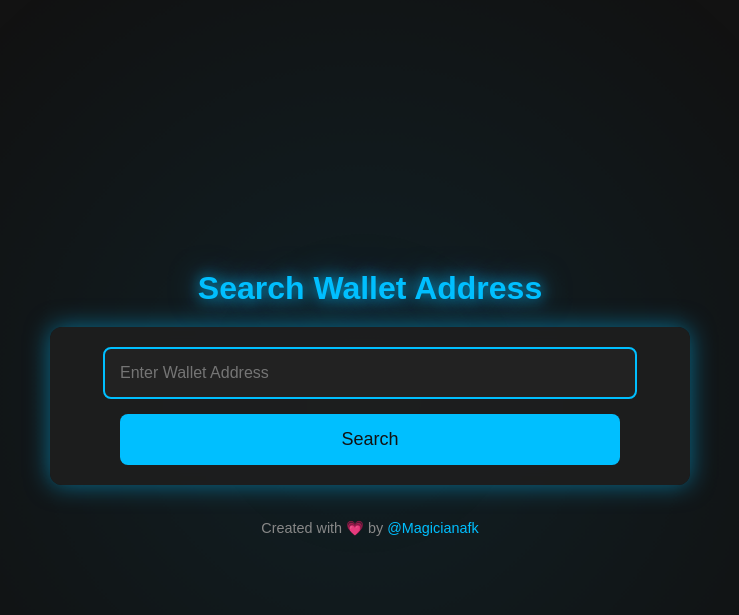
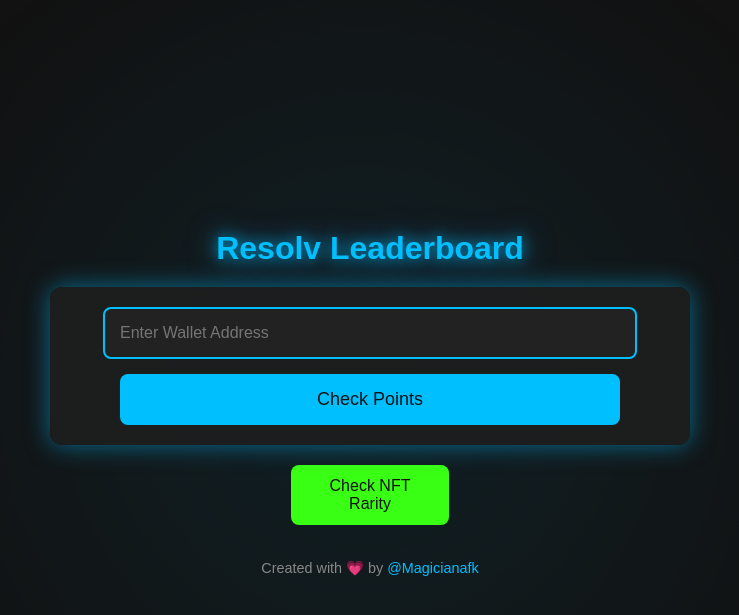
Before and after one commit to Magicianhax/flask-app, a Flask app: page / in a window 1280 px wide. Shown: the top 615 px of the page, without its empty margins (270-1009 px from the left). Run offline with Flask 3, Linux system fonts and the light colour scheme.

Commit message:
Updated points and rarity pages with improved UI and link functionality

```diff
--- a/app.py
+++ b/app.py
@@ -1,18 +1,45 @@
-from flask import Flask, request, render_template, jsonify
-import requests  # Ensure requests is imported for API calls
+from flask import Flask, request, render_template
+import requests
+import time
 
 app = Flask(__name__)
 
-# SheetDB API endpoint
+# OpenSea API Key and Collection details
+OPENSEA_API_KEY = "137f08e3f45f431e8065e56fa1251c51"
+CONTRACT_ADDRESS = "0x2E1E87d0A10dd59C332b1C0e8A894b738dF7059E"
+COLLECTION_SLUG = "blueprint-by-resolv"
+TOTAL_NFTS = 1253  # Total number of NFTs in the collection
+
+# SheetDB API Endpoint for Wallet Points
 SHEETDB_URL = "https://sheetdb.io/api/v1/cvb0bvbfw7k2z"
 
-# Helper function for validating and formatting wallet addresses
-def validate_and_format_address(wallet_address):
-    # Placeholder: Replace with actual validation if needed
-    return wallet_address  # Assume valid for now
+# Helper function to fetch NFT metadata
+def fetch_nft_metadata(contract_address, token_id):
+    url = f"https://api.opensea.io/api/v2/chain/arbitrum/contract/{contract_address}/nfts/{token_id}"
+    headers = {
+        "accept": "application/json",
+        "x-api-key": OPENSEA_API_KEY,
+    }
+    response = requests.get(url, headers=headers)
+    if response.status_code == 429:  # Rate limit hit
+        time.sleep(60)
+        return fetch_nft_metadata(contract_address, token_id)
+    if response.status_code == 200:
+        return response.json()
+    else:
+        return None
+
+# Helper function to fetch wallet data
+def fetch_wallet_data():
+    response = requests.get(SHEETDB_URL)
+    if response.status_code == 200:
+        return response.json()
+    else:
+        return None
 
 @app.route("/", methods=["GET"])
 def home():
+    # Render the points-checking homepage
     return render_template("index.html")
 
 @app.route("/search", methods=["POST"])
@@ -20,66 +47,80 @@ def search():
     wallet_address = request.form.get("walletAddress")
 
     if not wallet_address:
+        return render_template("points.html", error="Wallet address is required.", link=None)
+
+    wallet_data = fetch_wallet_data()
+    if not wallet_data:
+        return render_template("points.html", error="Failed to fetch wallet data.", link=None)
+
+    matching_row = next((row for row in wallet_data if row["Address"].lower() == wallet_address.lower()), None)
+    if not matching_row:
         return render_template(
             "points.html",
-            error="Wallet address is required.",
-            link=None
+            error="No address found.",
+            link="https://app.resolv.xyz/ref/magician"
         )
 
-    # Validate and convert the address if needed
-    corrected_address = validate_and_format_address(wallet_address)
+    rank = matching_row.get("Rank", "N/A")
+    points = matching_row.get("Points", "N/A")
 
-    if not corrected_address:
-        return render_template(
-            "points.html",
-            error="Invalid wallet address format.",
-            link=None
-        )
+    return render_template(
+        "points.html",
+        address=wallet_address,
+        rank=rank,
+        points=points,
+        error=None,
+        link=None
+    )
 
-    # Fetch data from SheetDB
-    try:
-        response = requests.get(SHEETDB_URL)
-        if response.status_code != 200:
+@app.route("/nft-rarity", methods=["GET", "POST"])
+def nft_rarity():
+    if request.method == "POST":
+        token_id = request.form.get("tokenId")
+
+        if not token_id:
+            return render_template("nft_rarity.html", error="Token ID is required.")
+
+        metadata = fetch_nft_metadata(CONTRACT_ADDRESS, token_id)
+        if metadata:
+            nft_data = metadata.get("nft", {})
+            traits = nft_data.get("traits", [])
+            rarity_scores = {}
+            total_rarity_score = 0
+
+            if traits:
+                for trait in traits:
+                    trait_type = trait["trait_type"]
+                    value = trait["value"]
+                    count = 10  # Mocked count for testing; replace with actual data
+                    rarity_score = TOTAL_NFTS / count
+                    rarity_scores[f"{trait_type}: {value}"] = rarity_score
+                    total_rarity_score += rarity_score
+
+            rarity = nft_data.get("rarity", {})
+            rank = rarity.get("rank")
+            max_rank = rarity.get("max_rank", TOTAL_NFTS)
+            rarity_percentage = f"Top {round((rank / max_rank) * 100, 2)}%" if rank and max_rank else None
+
             return render_template(
-                "points.html",
-                error=f"Failed to fetch data from SheetDB: {response.status_code}",
-                link=None
+                "nft_rarity.html",
+                token_id=token_id,
+                traits=traits,
+                rank=rank,
+                max_rank=max_rank,
+                rarity_percentage=rarity_percentage,
+                rarity_scores=rarity_scores,
+                total_rarity_score=total_rarity_score,
+                metadata=nft_data,
+                error=None,
+            )
+        else:
+            return render_template(
+                "nft_rarity.html",
+                error="Failed to fetch NFT data. Please ensure the token ID is correct.",
             )
 
-        # Parse the JSON response
-        data = response.json()
-
-        # Search for the wallet address in the data
-        matching_row = next((row for row in data if row["Address"].lower() == corrected_address.lower()), None)
-
-        if not matching_row:
-            # If no address found, display a custom message and link
-            return render_template(
-                "points.html",
-                error="No address found.",
-                link="https://app.resolv.xyz/ref/magician"
-            )
-
-        # Extract rank and points from the matching row
-        rank = matching_row.get("Rank", "N/A")
-        points = matching_row.get("Points", "N/A")
-
-        # Render the points.html template with the address details
-        return render_template(
-            "points.html",
-            address=corrected_address,
-            rank=rank,
-            points=points,
-            error=None,
-            link=None
-        )
-
-    except Exception as e:
-        return render_template(
-            "points.html",
-            error=f"An error occurred: {str(e)}",
-            link=None
-        )
+    return render_template("nft_rarity.html")
 
 if __name__ == "__main__":
     app.run(debug=True, host="0.0.0.0", port=5000)
--- a/static/styles.css
+++ b/static/styles.css
@@ -131,3 +131,29 @@ button:hover {
     text-decoration: underline;
     color: #39ff14;
 }
+.nft-rarity-section {
+    margin-top: 20px;
+    text-align: center;
+}
+
+.nft-rarity-section p {
+    margin-bottom: 10px;
+    font-size: 18px;
+    color: #00bfff;
+}
+
+.nft-rarity-section button {
+    padding: 12px 24px;
+    font-size: 16px;
+    background-color: #39ff14;
+    color: #121212;
+    border: none;
+    border-radius: 8px;
+    cursor: pointer;
+    transition: background-color 0.3s ease, transform 0.2s ease;
+}
+
+.nft-rarity-section button:hover {
+    background-color: #00bfff;
+    transform: scale(1.05); /* Slight zoom effect */
+}
--- a/templates/index.html
+++ b/templates/index.html
@@ -7,13 +7,16 @@
     <link rel="stylesheet" href="/static/styles.css">
 </head>
 <body>
-    <h1>Search Wallet Address</h1>
+    <h1>Resolv Leaderboard</h1>
     <form action="/search" method="post">
         <input type="text" name="walletAddress" placeholder="Enter Wallet Address" required>
-        <button type="submit">Search</button>
+        <button type="submit">Check Points</button>
     </form>
+    <div class="nft-rarity-section">
+        <button onclick="window.location.href='/nft-rarity'">Check NFT Rarity</button>
+    </div>
     <div class="footer">
-        <p> Created with 💗 by <a href="https://x.com/Magicianafk" target="_blank">@Magicianafk</a></p>
+        <p>Created with 💗 by <a href="https://x.com/Magicianafk" target="_blank">@Magicianafk</a></p>
     </div>
 </body>
 </html>
```
Also changed, not shown: templates/nft_rarity.html (added, +178 -0 lines), templates/points.html (+72 -11 lines).
